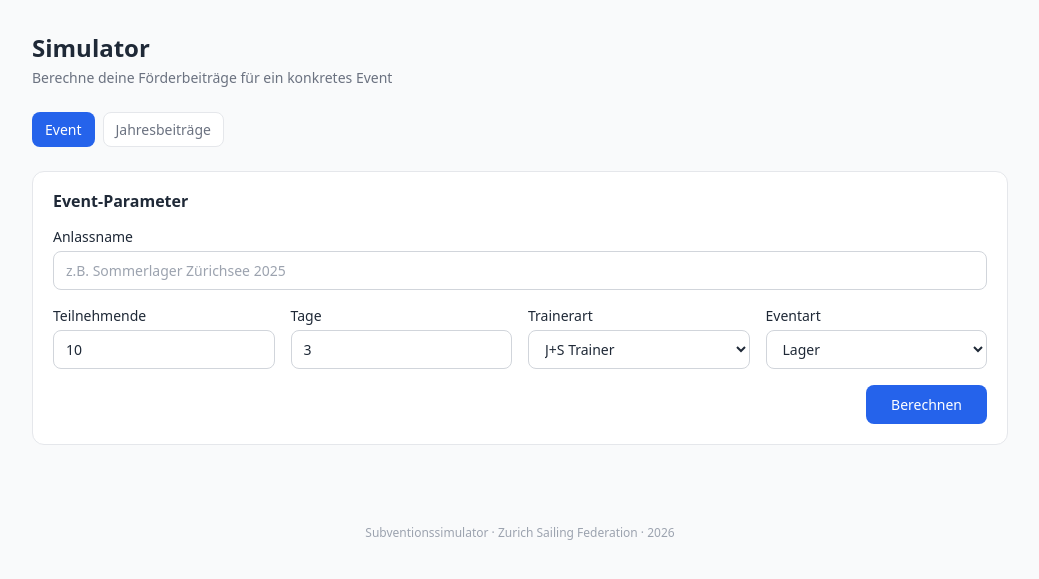
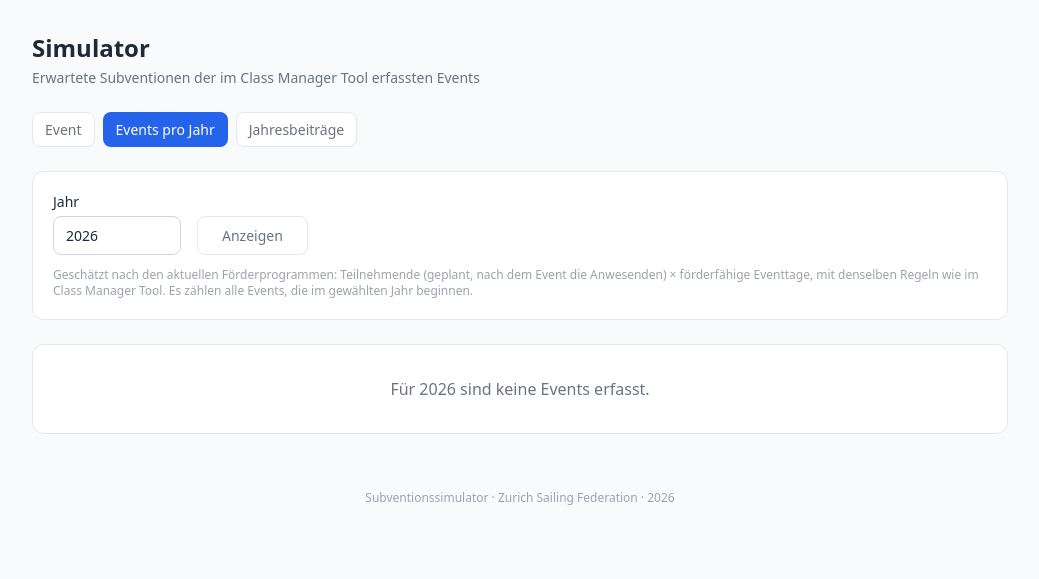
Before and after one commit to sbaebler/subventionssimulator, a PHP site: page /simulieren.php?ansicht=events in a window 1280 px wide. Shown: the part 60-639 px from the top of the page, without its empty margins (120-1159 px from the left). Run offline with PHP 8.4, Linux system fonts and the light colour scheme; the visitor is signed in with stand-in values (Sample User, id 1); tables that the repository leaves empty or names only in its code hold one stand-in row (values such as "Sample post").

Commit message:
Simulator: Ansicht «Events pro Jahr» mit erwarteten Subventionen aus den Events des Class Manager Tools
Schätzt pro Event und Jahr die Subventionen aus Teilnehmenden und förderfähigen
Tagen, mit denselben Regeln wie im Class Manager Tool (EventSchaetzung.php).

Co-Authored-By: Claude Sonnet 5.5 <noreply@anthropic.com>

```diff
--- /dev/null
+++ b/includes/EventSchaetzung.php
@@ -0,0 +1,328 @@
+<?php
+require_once __DIR__ . '/db.php';
+require_once __DIR__ . '/Foerderrechner.php';
+require_once __DIR__ . '/Subvention.php';
+require_once __DIR__ . '/Event.php';
+
+// ---------------------------------------------------------------------
+// Erwartete Subventionen pro Event, geschätzt aus den Daten des Class
+// Manager Tools (cm_events, cm_teilnehmer, cm_event_personalaufwand).
+//
+// ACHTUNG: Spiegel von Budget::subventionenSchaetzungFuerEventLaden() und
+// Budget::subventionProgrammSchaetzen() im Class Manager Tool
+// (includes/Budget.php dort). Beide Apps müssen dieselben Zahlen liefern –
+// bei Änderungen der Regeln (J+S-Voraussetzungen, Lager/Training, Tage,
+// Teilnehmerzahl) hier UND dort nachziehen. Die Formeln selbst liegen in
+// Foerderrechner.php (identische Kopie). Unterschied: Verbandsweite
+// Programme (Pauschale, Jahresbeitrag) sind nicht event-basiert und werden
+// hier nicht pro Event geschätzt.
+//
+// Alles rein lesend.
+// ---------------------------------------------------------------------
+
+class EventSchaetzung {
+
+    public const LEKTIONEN_PRO_LAGERTAG = 6;
+
+    public const JS_ALTER_MIN = 5;
+    public const JS_ALTER_MAX = 20;
+    public const JS_LAGER_MIN_TAGE = 4;
+    public const JS_LAGER_MIN_TEILNEHMER = 12;
+    public const JS_LAGER_MIN_LEITER = 2;
+    public const JS_TRAINING_MIN_TEILNEHMER = 3;
+    public const JS_TEILNEHMER_PRO_LEITER = 12;
+
+    // Ab diesem Status zählen die tatsächlich Anwesenden, davor die Planzahl.
+    public const DANACH_STATUS = ['durchgefuehrt', 'abgeschlossen'];
+    // Ab diesem Status ist die Teilnehmerliste massgebend (statt Planzahlen).
+    public const LISTE_WAEHLBAR_AB_STATUS = ['geplant', 'durchgefuehrt', 'abgeschlossen'];
+
+    // ---- reine Regeln (ohne DB) -------------------------------------
+
+    public static function foerderfaehigeTage(string $von, string $bis, bool $anreise, bool $abreise): int {
+        $v = strtotime($von);
+        $b = strtotime($bis);
+        $tage = ($v === false || $b === false || $b < $v) ? 1 : (int)floor(($b - $v) / 86400) + 1;
+        return max(0, $tage - ($anreise ? 1 : 0) - ($abreise ? 1 : 0));
+    }
+
+    // Ab vier zusammenhängenden Tagen gilt ein Anlass als Lager.
+    public static function eventartAusDauer(int $tage): string {
+        return $tage >= 4 ? 'lager' : 'training';
+    }
+
+    public static function istJsProgramm(array $subv): bool {
+        return str_starts_with((string)($subv['berechnungstyp'] ?? ''), 'js_')
+            || stripos((string)($subv['foerderstelle'] ?? ''), 'J+S') !== false;
+    }
+
+    // Trainerart-Zulassungen einer Personalaufwand-Zeile.
+    public static function personalzeileZulassungen(array $zeile): array {
+        if (!empty($zeile['benutzer_id'])) {
+            return ['js' => (bool)($zeile['konto_js'] ?? false), 'nwf' => (bool)($zeile['konto_nwf'] ?? false)];
+        }
+        return ['js' => (bool)($zeile['hat_js_zulassung'] ?? false), 'nwf' => false];
+    }
+
+    // Rückgabe: ['status' => 'ok'|'nicht_berechtigt'|'nicht_berechenbar', 'grund' => ?string, 'teilnehmer' => int]
+    public static function jsVoraussetzungen(string $eventart, int $tage, int $jsTn, int $jsLeiter, bool $leiterErfasst): array {
+        $nein = static fn(string $status, string $grund): array =>
+            ['status' => $status, 'grund' => $grund, 'teilnehmer' => 0];
+        $alter = self::JS_ALTER_MIN . '–' . self::JS_ALTER_MAX;
+        $ohneLeiter = $leiterErfasst ? '' : ' (noch keine Personalaufwand-Zeile erfasst)';
+
+        if ($eventart === 'lager') {
+            if ($tage < self::JS_LAGER_MIN_TAGE) {
+                return $nein('nicht_berechtigt', 'Lager: mindestens ' . self::JS_LAGER_MIN_TAGE . ' aufeinanderfolgende Tage');
+            }
+            if ($jsTn < self::JS_LAGER_MIN_TEILNEHMER) {
+                return $nein('nicht_berechtigt', 'Lager: mindestens ' . self::JS_LAGER_MIN_TEILNEHMER . " Teilnehmende im J+S-Alter ($alter)");
+            }
+            if ($jsLeiter < self::JS_LAGER_MIN_LEITER) {
+                return $nein($leiterErfasst ? 'nicht_berechtigt' : 'nicht_berechenbar',
+                    'Lager: mindestens ' . self::JS_LAGER_MIN_LEITER . ' Leiter mit J+S-Anerkennung' . $ohneLeiter);
+            }
+            return ['status' => 'ok', 'grund' => null, 'teilnehmer' => $jsTn];
+        }
+
+        if ($jsTn < self::JS_TRAINING_MIN_TEILNEHMER) {
+            return $nein('nicht_berechtigt', 'Training: mindestens ' . self::JS_TRAINING_MIN_TEILNEHMER . " Teilnehmende im J+S-Alter ($alter)");
+        }
+        if ($jsLeiter < 1) {
+            return $nein($leiterErfasst ? 'nicht_berechtigt' : 'nicht_berechenbar',
+                'Training: mindestens 1 Leiter mit J+S-Anerkennung' . $ohneLeiter);
+        }
+        return ['status' => 'ok', 'grund' => null,
+                'teilnehmer' => min($jsTn, self::JS_TEILNEHMER_PRO_LEITER * $jsLeiter)];
+    }
+
+    // Ein Programm für eine Eventart schätzen. $subv ist Subvention::laden().
+    // Rückgabe: ['bezeichnung','foerderstelle','status' => 'berechnet'|'nicht_berechtigt'|'nicht_berechenbar',
+    //            'betrag' => ?float, 'grund' => ?string, 'aufschluesselung' => array]
+    public static function programmSchaetzen(array $subv, string $eventart, int $teilnehmer, int $tage,
+                                              array $personalzeilen, bool $hatJs, bool $hatNwf,
+                                              int $jsTn, int $jsLeiter): array {
+        $basis = ['bezeichnung' => (string)$subv['bezeichnung'], 'foerderstelle' => (string)($subv['foerderstelle'] ?? '')];
+        $typ   = $subv['berechnungstyp'] ?? 'additiv';
+        $offen = fn(string $status, string $grund): array =>
+            $basis + ['status' => $status, 'betrag' => null, 'grund' => $grund, 'aufschluesselung' => []];
+
+        if ($typ === 'js_teilnehmerstunde') {
+            return $offen('nicht_berechenbar', 'Braucht Stunden pro Tag – im Event-Simulator prüfen');
+        }
+        if ($typ === 'zks_ausbildungseinheit' && $eventart !== 'lager') {
+            return $offen('nicht_berechenbar', 'Lektionen pro Tag werden nur für Lagertage automatisch angenommen – bei Training im Event-Simulator prüfen');
+        }
+        $regel = $subv['betraege'][0] ?? null;
+        if ($regel === null) {
+            return $offen('nicht_berechenbar', 'Kein Beitragssatz hinterlegt');
+        }
+
+        if (self::istJsProgramm($subv)) {
+            $js = self::jsVoraussetzungen($eventart, $tage, $jsTn, $jsLeiter, $personalzeilen !== []);
+            if ($js['status'] !== 'ok') {
+                return $offen($js['status'], (string)$js['grund']);
+            }
+            $teilnehmer = $js['teilnehmer'];
+        }
+
+        $trainerRow = null;
+        $trainerarten = $subv['trainerarten'] ?? [];
+        if ($trainerarten) {
+            $passend = array_values(array_filter($trainerarten, static fn(array $t): bool => match ($t['trainerart']) {
+                'ohne'        => true,
+                'js_trainer'  => $hatJs,
+                'nwf_trainer' => $hatNwf,
+                default       => false,
+            }));
+            if (!$passend) {
+                return $personalzeilen
+                    ? $offen('nicht_berechtigt', 'Trainerart nicht berechtigt')
+                    : $offen('nicht_berechenbar', 'Noch keine Personalaufwand-Zeile mit Trainerart-Angabe erfasst');
+            }
+            usort($passend, static fn(array $a, array $b): int => (float)$b['zusatzbetrag'] <=> (float)$a['zusatzbetrag']);
+            $trainerRow = $passend[0];
+        }
+
+        $eventRow = null;
+        $eventarten = $subv['eventarten'] ?? [];
+        foreach ($eventarten as $e) {
+            if ($e['eventart'] === $eventart) { $eventRow = $e; break; }
+        }
+        if ($eventarten && !$eventRow) {
+            return $offen('nicht_berechtigt', 'Eventart (' . ($eventart === 'lager' ? 'Lager' : 'Training') . ') nicht berechtigt');
+        }
+
+        [$betrag, $auf] = Foerderrechner::betrag(
+            $typ, $regel, $teilnehmer, $tage,
+            ['uebernachtung' => $tage > 1, 'lektionen_pro_tag' => self::LEKTIONEN_PRO_LAGERTAG],
+            $trainerRow, $eventRow
+        );
+        return $basis + ['status' => 'berechnet', 'betrag' => round($betrag, 2), 'grund' => null, 'aufschluesselung' => $auf];
+    }
+
+    // Schätzung aller wirksam zugeordneten Programme eines Events aus den
+    // bereits geladenen Grundlagen (rein, ohne DB). $programme: Subvention::laden()-Zeilen.
+    // Rückgabe: ['summe' => ?float, 'programme' => [...], 'teilnehmer' => ?int, 'tage' => int, 'eventart' => string]
+    public static function schaetzen(array $programme, ?int $teilnehmer, int $tage, array $personalzeilen, ?int $jsTeilnehmer): array {
+        $eventart = self::eventartAusDauer($tage);
+        $ergebnis = ['summe' => null, 'programme' => [], 'teilnehmer' => $teilnehmer, 'tage' => $tage, 'eventart' => $eventart];
+        if ($teilnehmer === null) {
+            return $ergebnis;
+        }
+
+        $hatJs = $hatNwf = false;
+        $jsLeiter = 0;
+        foreach ($personalzeilen as $zeile) {
+            $z = self::personalzeileZulassungen($zeile);
+            $hatJs  = $hatJs  || $z['js'];
+            $hatNwf = $hatNwf || $z['nwf'];
+            $jsLeiter += $z['js'] ? 1 : 0;
+        }
+        $jsTn = $jsTeilnehmer ?? $teilnehmer;
+
+        $summe = null;
+        foreach ($programme as $subv) {
+            $eintrag = self::programmSchaetzen($subv, $eventart, $teilnehmer, $tage, $personalzeilen, $hatJs, $hatNwf, $jsTn, $jsLeiter);
+            // Rückfall: Lager, das als Lager nicht rechenbar ist, wird als Training gefördert.
+            if ($eventart === 'lager' && $eintrag['status'] !== 'berechnet') {
+                $alsTraining = self::programmSchaetzen($subv, 'training', $teilnehmer, $tage, $personalzeilen, $hatJs, $hatNwf, $jsTn, $jsLeiter);
+                if ($alsTraining['status'] === 'berechnet') {
+                    $alsTraining['aufschluesselung'][] = [
+                        'label' => 'Als Training berechnet (als Lager nicht berechtigt/berechenbar)',
+                        'wert' => 1, 'format' => 'zahl',
+                    ];
+                    $eintrag = $alsTraining;
+                }
+            }
+            if ($eintrag['status'] === 'berechnet') {
+                $summe = ($summe ?? 0.0) + $eintrag['betrag'];
+            }
+            $ergebnis['programme'][] = $eintrag;
+        }
+        $ergebnis['summe'] = $summe;
+        return $ergebnis;
+    }
+
+    // ---- Laden aus der DB ---------------------------------------------
+
+    // Schätzung für ein Event (Zeile aus cm_events) mit allen Grundlagen.
+    // $programmeJeEvent: wirksame Programm-IDs (Event::wirksameZuordnung()),
+    // $programmCache: [id => Subvention::laden()] wird mitgefüllt.
+    public static function fuerEvent(array $event, array $subventionIds, array &$programmCache): array {
+        $eid = (int)$event['id'];
+        $pdo = db();
+
+        $programme = [];
+        foreach ($subventionIds as $sid) {
+            if (!array_key_exists($sid, $programmCache)) {
+                $s = Subvention::laden($sid);
+                $programmCache[$sid] = ($s && $s['aktiv'] && $s['geloescht_am'] === null
+                    && !in_array($s['berechnungstyp'] ?? 'additiv', Subvention::JAHRESTYPEN, true)) ? $s : null;
+            }
+            if ($programmCache[$sid] !== null) {
+                $programme[] = $programmCache[$sid];
+            }
+        }
+        usort($programme, fn($a, $b) => [$a['foerderstelle'], $a['bezeichnung']] <=> [$b['foerderstelle'], $b['bezeichnung']]);
+
+        $status = (string)$event['status'];
+        $danach = in_array($status, self::DANACH_STATUS, true);
+
+        $stmt = $pdo->prepare("
+            SELECT COUNT(*) AS angemeldet, COALESCE(SUM(anwesend = 1), 0) AS anwesend
+            FROM cm_teilnehmer WHERE event_id = ? AND status = 'angemeldet'
+        ");
+        $stmt->execute([$eid]);
+        $tn = $stmt->fetch() ?: ['angemeldet' => 0, 'anwesend' => 0];
+
+        if ($danach) {
+            $basis = (int)$tn['anwesend'];
+        } else {
+            $kader  = ($event['erwartet_kader']  ?? null) === null ? null : max(0, (int)$event['erwartet_kader']);
+            $gaeste = ($event['erwartet_gaeste'] ?? null) === null ? null : max(0, (int)$event['erwartet_gaeste']);
+            $basis  = ($kader === null && $gaeste === null) ? null : (int)$kader + (int)$gaeste;
+        }
+
+        $tage = self::foerderfaehigeTage((string)$event['datum_von'], (string)$event['datum_bis'],
+                                          !empty($event['anreisetag']), !empty($event['abreisetag']));
+
+        // Erfassungsmodus: 'liste' (Teilnehmerliste massgebend) oder 'zahlen' (Planzahlen).
+        $modus = 'zahlen';
+        if ($danach) {
+            $modus = 'liste';
+        } elseif (in_array($status, self::LISTE_WAEHLBAR_AB_STATUS, true)) {
+            $modus = ($event['teilnehmer_erfassung'] ?? 'zahlen') === 'liste' ? 'liste' : 'zahlen';
+        } elseif ((int)$tn['angemeldet'] > 0) {
+            $modus = 'liste';
+        }
+        $jsTn = null;
+        if ($modus === 'liste' || $danach) {
+            $stmt = $pdo->prepare("
+                SELECT COUNT(*) FROM cm_teilnehmer
+                WHERE event_id = ? AND status = 'angemeldet'" . ($danach ? ' AND anwesend = 1' : '') . "
+                  AND (jahrgang IS NULL OR (? - jahrgang) BETWEEN ? AND ?)
+            ");
+            $stmt->execute([$eid, (int)substr((string)$event['datum_von'], 0, 4), self::JS_ALTER_MIN, self::JS_ALTER_MAX]);
+            $jsTn = (int)$stmt->fetchColumn();
+        }
+
+        // Privat-Events kennen keinen Personalaufwand.
+        $personal = [];
+        if (($event['kategorie'] ?? '') !== 'privat') {
+            $stmt = $pdo->prepare('
+                SELECT p.*, u.js AS konto_js, u.nwf AS konto_nwf
+                FROM cm_event_personalaufwand p
+                LEFT JOIN cm_users u ON u.id = p.benutzer_id
+                WHERE p.event_id = ?
+            ');
+            $stmt->execute([$eid]);
+            $personal = $stmt->fetchAll();
+        }
+
+        return self::schaetzen($programme, $basis, $tage, $personal, $jsTn);
+    }
+
+    // Jahresübersicht: alle Events, die im Jahr beginnen, mit ihrer Schätzung,
+    // dazu Summen pro Förderprogramm und gesamt.
+    // Rückgabe: ['events' => [event + 'schaetzung'], 'programme' => [bezeichnung-Schlüssel => ...], 'total' => float,
+    //            'unvollstaendig' => int (Events ohne berechenbare Summe)]
+    public static function jahresuebersicht(int $jahr): array {
+        $stmt = db()->prepare('
+            SELECT e.*, k.bezeichnung AS klasse_bezeichnung
+            FROM cm_events e
+            LEFT JOIN cm_klassen k ON k.id = e.klasse_id
+            WHERE YEAR(e.datum_von) = ?
+            ORDER BY e.datum_von, e.id
+        ');
+        $stmt->execute([$jahr]);
+        $events = $stmt->fetchAll();
+
+        $zuordnung = Event::wirksameZuordnung($events);
+        $cache = [];
+        $programme = [];
+        $total = 0.0;
+        $unvollstaendig = 0;
+
+        foreach ($events as &$e) {
+            $e['schaetzung'] = self::fuerEvent($e, $zuordnung[(int)$e['id']] ?? [], $cache);
+            if ($e['schaetzung']['summe'] === null) {
+                $unvollstaendig++;
+            } else {
+                $total += $e['schaetzung']['summe'];
+            }
+            foreach ($e['schaetzung']['programme'] as $p) {
+                $key = $p['foerderstelle'] . "\0" . $p['bezeichnung'];
+                $programme[$key] ??= $p + ['summe' => 0.0, 'anzahl' => 0];
+                if ($p['status'] === 'berechnet') {
+                    $programme[$key]['summe'] += $p['betrag'];
+                    $programme[$key]['anzahl']++;
+                }
+            }
+        }
+        unset($e);
+        ksort($programme);
+
+        return ['events' => $events, 'programme' => array_values($programme), 'total' => $total, 'unvollstaendig' => $unvollstaendig];
+    }
+}
--- /dev/null
+++ b/public_html/partials/events_jahr.php
@@ -0,0 +1,197 @@
+<?php
+// Ansicht «Events pro Jahr» des Simulators (aufgerufen aus simulieren.php
+// mit ?ansicht=events): erwartete Subventionen aller im Class Manager Tool
+// erfassten Events eines Jahres – geschätzt aus Teilnehmenden und Eventtagen.
+require_once __DIR__ . '/../../includes/EventSchaetzung.php';
+
+$pageTitle = 'Simulator – Events pro Jahr';
+
+$jahr = (int)($_GET['jahr'] ?? date('Y'));
+if ($jahr < 2000 || $jahr > 2100) {
+    $jahr = (int)date('Y');
+}
+
+$fehler = null;
+$u = ['events' => [], 'programme' => [], 'total' => 0.0, 'unvollstaendig' => 0];
+try {
+    $u = EventSchaetzung::jahresuebersicht($jahr);
+} catch (Throwable $e) {
+    error_log('[Subventionssimulator] Jahresübersicht Fehler: ' . $e->getMessage());
+    $fehler = 'Die Übersicht konnte nicht geladen werden.';
+}
+
+$chf = fn(float $b): string => 'CHF ' . number_format($b, 2, '.', "'");
+
+require __DIR__ . '/header.php';
+?>
+
+<div class="mb-6">
+  <h1 class="text-2xl font-semibold">Simulator</h1>
+  <p class="text-sm text-muted mt-1">Erwartete Subventionen der im Class Manager Tool erfassten Events</p>
+</div>
+
+<?php $simulatorAnsicht = 'events'; require __DIR__ . '/simulator_tabs.php'; ?>
+
+<form method="get" action="/simulieren.php" class="card mb-6">
+  <input type="hidden" name="ansicht" value="events">
+  <div class="flex items-end gap-4">
+    <div>
+      <label class="block text-sm font-medium mb-1" for="jahr">Jahr</label>
+      <input type="number" id="jahr" name="jahr" min="2000" max="2100" value="<?= $jahr ?>" class="input w-32">
+    </div>
+    <button type="submit" class="btn btn--secondary">Anzeigen</button>
+  </div>
+  <p class="text-xs text-subtle mt-3">
+    Geschätzt nach den aktuellen Förderprogrammen: Teilnehmende (geplant, nach dem Event die
+    Anwesenden) × förderfähige Eventtage, mit denselben Regeln wie im Class Manager Tool.
+    Es zählen alle Events, die im gewählten Jahr beginnen.
+  </p>
+</form>
+
+<?php if ($fehler): ?>
+<div class="alert alert--error mb-6"><?= htmlspecialchars($fehler) ?></div>
+<?php elseif (empty($u['events'])): ?>
+<p class="empty-state">Für <?= $jahr ?> sind keine Events erfasst.</p>
+<?php else: ?>
+
+<div class="alert alert--info px-5 py-4 mb-6">
+  <div class="flex flex-wrap gap-6 items-center">
+    <div>
+      <p class="text-xs uppercase tracking-wide font-medium opacity-70">Erwartete Subventionen <?= $jahr ?></p>
+      <p class="text-2xl font-bold"><?= $chf($u['total']) ?></p>
+    </div>
+    <div>
+      <p class="text-xs uppercase tracking-wide font-medium opacity-70">Events</p>
+      <p class="text-2xl font-bold"><?= count($u['events']) ?></p>
+    </div>
+    <?php if ($u['unvollstaendig'] > 0): ?>
+    <p class="text-xs opacity-70 ml-auto">
+      <?= (int)$u['unvollstaendig'] ?> Event<?= $u['unvollstaendig'] === 1 ? '' : 's' ?> ohne Schätzung
+      (z.&nbsp;B. keine Teilnehmenden erfasst, kein Programm berechenbar) – nicht im Total.
+    </p>
+    <?php endif; ?>
+  </div>
+</div>
+
+<?php if ($u['programme']): ?>
+<h2 class="font-semibold mb-3">Pro Förderprogramm</h2>
+<section class="card mb-8 overflow-x-auto">
+  <table class="w-full text-sm">
+    <thead>
+      <tr class="text-left text-muted">
+        <th class="py-1 pr-4">Förderprogramm</th>
+        <th class="py-1 pr-4 text-right">Events</th>
+        <th class="py-1 text-right">Erwartet</th>
+      </tr>
+    </thead>
+    <tbody class="divide-y divide-gray-50">
+      <?php foreach ($u['programme'] as $p): ?>
+      <tr>
+        <td class="py-1 pr-4">
+          <?= htmlspecialchars($p['bezeichnung']) ?>
+          <span class="text-xs text-subtle"><?= htmlspecialchars($p['foerderstelle']) ?></span>
+        </td>
+        <td class="py-1 pr-4 text-right"><?= (int)$p['anzahl'] ?></td>
+        <td class="py-1 text-right font-mono"><?= $p['anzahl'] > 0 ? $chf($p['summe']) : '–' ?></td>
+      </tr>
+      <?php endforeach; ?>
+    </tbody>
+    <tfoot>
+      <tr class="font-semibold border-t border-gray-200">
+        <td class="pt-2" colspan="2">Total</td>
+        <td class="pt-2 text-right font-mono"><?= $chf($u['total']) ?></td>
+      </tr>
+    </tfoot>
+  </table>
+</section>
+<?php endif; ?>
+
+<h2 class="font-semibold mb-3">Pro Event</h2>
+<div class="grid gap-4">
+<?php foreach ($u['events'] as $e): $s = $e['schaetzung']; ?>
+  <div class="card" x-data="{ offen: false }">
+    <div class="flex flex-col sm:flex-row sm:items-start sm:justify-between gap-2">
+      <div>
+        <div class="flex items-center gap-2 mb-1">
+          <span class="badge <?= Event::STATUS_BADGE[$e['status']] ?? 'badge--neutral' ?>">
+            <?= htmlspecialchars(Event::STATUS[$e['status']] ?? $e['status']) ?>
+          </span>
+          <?php if ($e['klasse_bezeichnung']): ?>
+          <span class="text-xs text-muted"><?= htmlspecialchars($e['klasse_bezeichnung']) ?></span>
+          <?php endif; ?>
+        </div>
+        <h3 class="font-semibold"><?= htmlspecialchars($e['bezeichnung']) ?></h3>
+        <p class="text-sm text-muted">
+          <?= date('d.m.Y', strtotime($e['datum_von'])) ?>
+          <?php if ($e['datum_bis'] && $e['datum_bis'] !== $e['datum_von']): ?>
+            &ndash; <?= date('d.m.Y', strtotime($e['datum_bis'])) ?>
+          <?php endif; ?>
+          <?php if ($s['teilnehmer'] !== null): ?>
+            &middot; <?= (int)$s['teilnehmer'] ?> TN &middot; <?= (int)$s['tage'] ?> Tage
+            &middot; <?= $s['eventart'] === 'lager' ? 'Lager' : 'Training' ?>
+          <?php endif; ?>
+        </p>
+      </div>
+      <div class="sm:text-right sm:shrink-0">
+        <?php if ($s['summe'] !== null): ?>
+        <p class="text-xl font-bold text-success"><?= $chf($s['summe']) ?></p>
+        <p class="text-xs text-subtle">erwartet</p>
+        <?php else: ?>
+        <p class="text-sm text-subtle">
+          <?= $s['teilnehmer'] === null ? 'Keine Teilnehmenden erfasst' : 'Keine Schätzung möglich' ?>
+        </p>
+        <?php endif; ?>
+      </div>
+    </div>
+
+    <?php if ($s['programme']): ?>
+    <button type="button" @click="offen = !offen" class="link text-xs mt-3 cursor-pointer">
+      <span x-text="offen ? 'Programme verbergen' : 'Programme zeigen (<?= count($s['programme']) ?>)'">Programme zeigen</span>
+    </button>
+    <ul x-show="offen" x-transition class="mt-2 pt-2 border-t border-gray-100 divide-y divide-gray-50 text-sm">
+      <?php foreach ($s['programme'] as $p): ?>
+      <li class="py-2" x-data="{ det: false }">
+        <div class="flex justify-between gap-4">
+          <span>
+            <?= htmlspecialchars($p['bezeichnung']) ?>
+            <span class="text-xs text-subtle"><?= htmlspecialchars($p['foerderstelle']) ?></span>
+          </span>
+          <?php if ($p['status'] === 'berechnet'): ?>
+          <button type="button" @click="det = !det" class="font-mono shrink-0 cursor-pointer"><?= $chf($p['betrag']) ?></button>
+          <?php else: ?>
+          <span class="badge badge--neutral shrink-0">
+            <?= $p['status'] === 'nicht_berechtigt' ? 'Nicht berechtigt' : 'Nicht berechenbar' ?>
+          </span>
+          <?php endif; ?>
+        </div>
+        <?php if ($p['status'] !== 'berechnet' && $p['grund']): ?>
+        <p class="text-xs text-subtle mt-1"><?= htmlspecialchars($p['grund']) ?></p>
+        <?php elseif ($p['aufschluesselung']): ?>
+        <table x-show="det" x-transition class="w-full text-xs mt-2">
+          <?php foreach ($p['aufschluesselung'] as $z): ?>
+          <tr class="<?= $z['wert'] == 0 ? 'text-subtle' : 'text-muted' ?>">
+            <td class="py-0.5"><?= htmlspecialchars($z['label']) ?></td>
+            <td class="py-0.5 text-right font-mono"><?php
+              echo match ($z['format']) {
+                  'faktor' => '× ' . number_format($z['wert'], 3),
+                  'zahl'   => htmlspecialchars((string)(0 + $z['wert'])),
+                  default  => 'CHF ' . number_format($z['wert'], 2, '.', "'"),
+              };
+            ?></td>
+          </tr>
+          <?php endforeach; ?>
+        </table>
+        <?php endif; ?>
+      </li>
+      <?php endforeach; ?>
+    </ul>
+    <?php else: ?>
+    <p class="text-xs text-subtle mt-3">Keine Förderprogramme zugeordnet.</p>
+    <?php endif; ?>
+  </div>
+<?php endforeach; ?>
+</div>
+
+<?php endif; ?>
+
+<?php require __DIR__ . '/footer.php'; ?>
--- a/public_html/partials/simulator_tabs.php
+++ b/public_html/partials/simulator_tabs.php
@@ -1,5 +1,6 @@
-<?php // Umschalter zwischen den beiden Ansichten des Simulators; erwartet $simulatorAnsicht ('event'|'jahr') ?>
+<?php // Umschalter zwischen den beiden Ansichten des Simulators; erwartet $simulatorAnsicht ('event'|'events'|'jahr') ?>
 <nav class="flex gap-2 mb-6" aria-label="Ansicht">
   <a href="/simulieren.php" class="btn btn--sm <?= $simulatorAnsicht === 'event' ? 'btn--primary' : 'btn--secondary' ?>">Event</a>
+  <a href="/simulieren.php?ansicht=events" class="btn btn--sm <?= $simulatorAnsicht === 'events' ? 'btn--primary' : 'btn--secondary' ?>">Events pro Jahr</a>
   <a href="/simulieren.php?ansicht=jahr" class="btn btn--sm <?= $simulatorAnsicht === 'jahr' ? 'btn--primary' : 'btn--secondary' ?>">Jahresbeiträge</a>
 </nav>
--- a/public_html/simulieren.php
+++ b/public_html/simulieren.php
@@ -4,6 +4,12 @@ require_once __DIR__ . '/../includes/Subvention.php';
 // Zweite Ansicht des Simulators: verbandsweite Jahresbeiträge
 if (($_GET['ansicht'] ?? '') === 'jahr') {
     require __DIR__ . '/partials/jahresbeitraege.php';
+    exit;
+}
+
+// Dritte Ansicht: erwartete Subventionen aller Events eines Jahres
+if (($_GET['ansicht'] ?? '') === 'events') {
+    require __DIR__ . '/partials/events_jahr.php';
     exit;
 }
 
```
Also changed, not shown: tests/event_schaetzung.php (added, +65 -0 lines).
